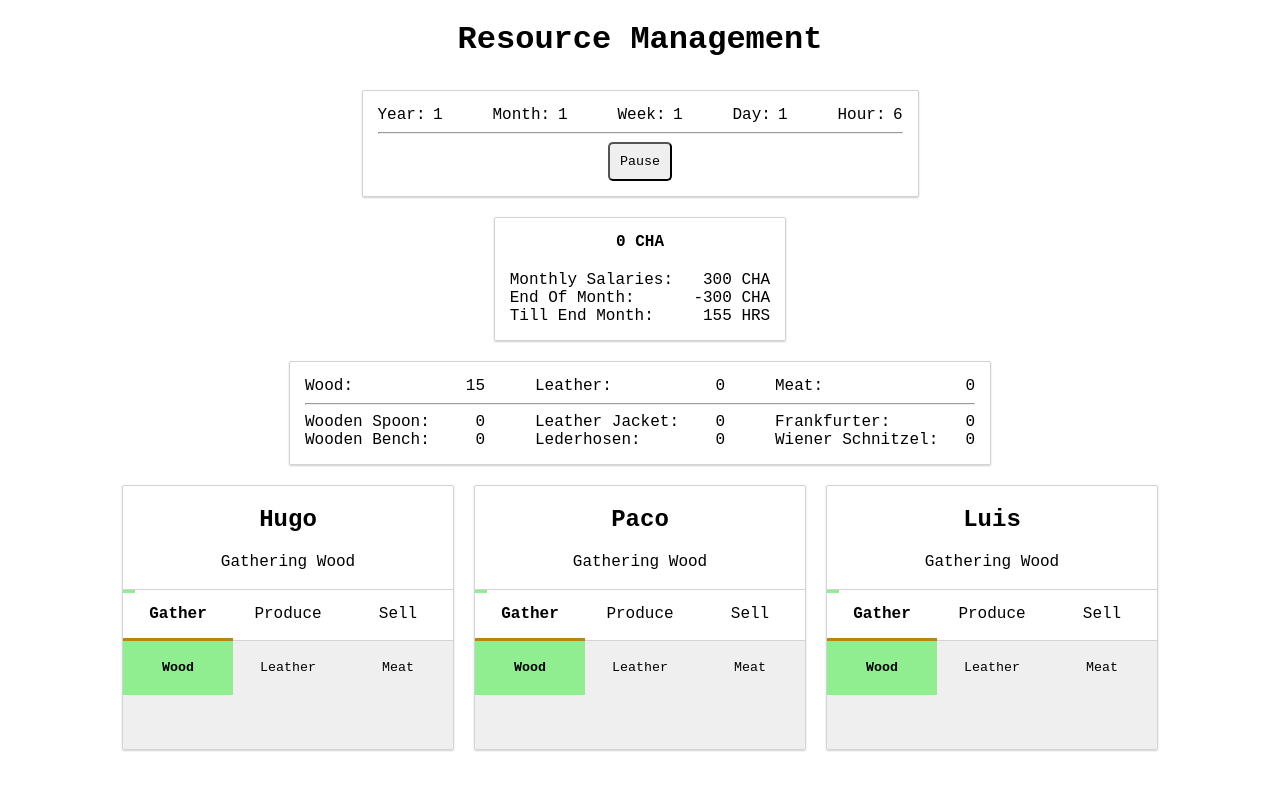
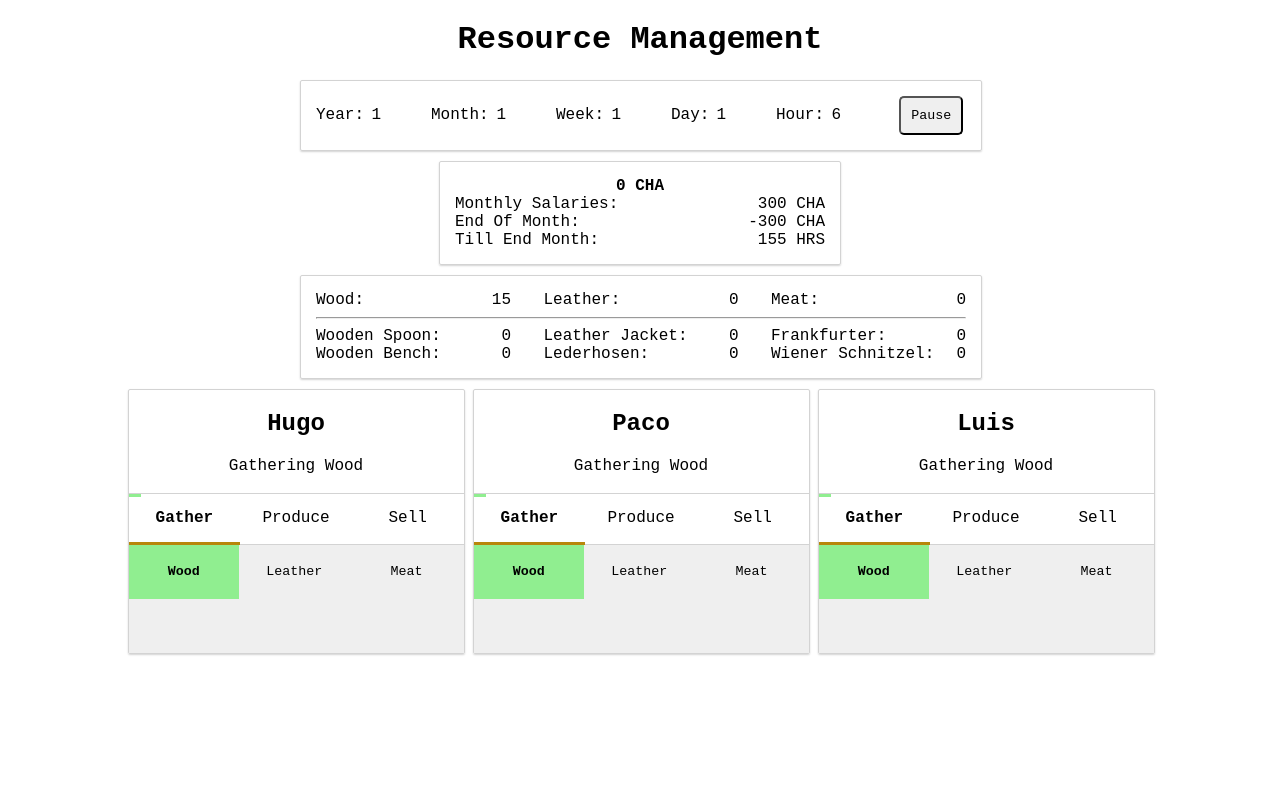
Before and after one commit to pinguinosod/resource-management, a React (Create React App) app: page / in a window 1280 px wide. Shown: the top 790 px of the page. Built offline with nearby package versions, Linux system fonts and the light colour scheme.

Commit message:
Improve UI

```diff
--- a/src/App.css
+++ b/src/App.css
@@ -1,37 +1,60 @@
 .App {
   text-align: center;
+  width: 100%;
+  margin: auto;
+  padding: 0 0 10px 0;
 }
 
 .App .hoard {
   display: inline-block;
-  border: 1px solid lightgray;
-  border-radius: 2px;
-  margin: 10px;
+  width: 100%;
+  border-top: 1px solid lightgray;
+  border-bottom: 1px solid lightgray;
+  padding: 0;
+  margin: 0 0 5px 0;
+  box-shadow: 0 1px 2px lightgray;
+}
+
+.App .hoard > div {
   padding: 15px;
-  box-shadow: 0 1px 2px #ccc;
+  display: grid;
+  grid-template-columns: auto;
+}
+
+@media (min-width: 420px) {
+  .App .hoard {
+    border: 1px solid lightgray;
+    border-radius: 2px;
+  }
+}
+
+@media (min-width: 703px) {
+  .App .hoard {
+    width: 400px;
+    margin: 0 0 10px 0;
+  }
 }
 
 .App .hoard.highlight {
   animation: highlighting 1s linear 0s infinite;
 }
 
-.App .hoard > div.current-coins {
+.App .hoard > div > div.current-coins {
   text-align: center;
   font-weight: bold;
-  margin-bottom: 20px;
 }
 
-.App .hoard > div:not(.current-coins) {
+.App .hoard > div > div:not(.current-coins) {
   display: flex;
   justify-content: space-between;
 }
 
-.App .hoard > div > span:first-child {
-  margin-right: 15px;
+.App .hoard > div > div > span:first-child {
+  text-align: left;
 }
 
-.App .hoard > div > span:last-child {
-  margin-left: 15px;
+.App .hoard > div > div > span:last-child {
+  text-align: right;
 }
 
 @keyframes highlighting {
@@ -51,18 +74,31 @@
 
 .App .worker-grid {
   display: grid;
+  grid-template-columns: 100%;
   justify-content: center;
-  grid-template-columns: auto;
+  grid-gap: 5px;
+  width: 100%;
+}
+
+@media (min-width: 420px) {
+  .App {
+    width: 400px;
+  }
 }
 
 @media (min-width: 703px) {
+  .App {
+    width: 100%;
+  }
+
   .App .worker-grid {
-    grid-template-columns: auto auto;
+    grid-template-columns: repeat(2, 335px);
+    grid-gap: 10px;
   }
 }
 
 @media (min-width: 1050px) {
   .App .worker-grid {
-    grid-template-columns: auto auto auto;
+    grid-template-columns: repeat(3, 335px);
   }
 }
--- a/src/App.js
+++ b/src/App.js
@@ -363,10 +363,12 @@ class App extends Component {
             }} />
           <br />
           <div className={!this.state.loading && this.state.gotNewCoins ? 'hoard highlight' : 'hoard'}>
-            <div className="current-coins" style={{ fontSize: this.calculateCoinsSize(this.state.coins) }}>{this.state.coins} CHA</div>
-            <div><span>Monthly Salaries:</span><span>{this.sumSalaries(this.state.workers)} CHA</span></div>
-            <div><span>End Of Month:</span><span>{this.coinsEndMonth(this.state.coins, this.state.workers)} CHA</span></div>
-            <div><span>Till End Month:</span><span>{this.hrsTillNextMonth(this.state.hours)} HRS</span></div>
+            <div>
+              <div className="current-coins" style={{ fontSize: this.calculateCoinsSize(this.state.coins) }}>{this.state.coins} CHA</div>
+              <div><span>Monthly Salaries:</span><span>{this.sumSalaries(this.state.workers)} CHA</span></div>
+              <div><span>End Of Month:</span><span>{this.coinsEndMonth(this.state.coins, this.state.workers)} CHA</span></div>
+              <div><span>Till End Month:</span><span>{this.hrsTillNextMonth(this.state.hours)} HRS</span></div>
+            </div>
           </div>
           <br />
           <Resources
--- a/src/Resources/Resources.css
+++ b/src/Resources/Resources.css
@@ -1,34 +1,53 @@
 .Resources {
   display: inline-block;
-  border: 1px solid lightgray;
-  border-radius: 2px;
-  margin: 10px;
+  width: 100%;
+  border-top: 1px solid lightgray;
+  border-bottom: 1px solid lightgray;
+  padding: 0;
+  margin: 0 0 5px 0;
+  box-shadow: 0 1px 2px lightgray;
+}
+
+.Resources > div {
   padding: 15px;
-  box-shadow: 0 1px 2px #ccc;
+}
+
+@media (min-width: 420px) {
+  .Resources {
+    border: 1px solid lightgray;
+    border-radius: 2px;
+  }
+}
+
+@media (min-width: 703px) {
+  .Resources {
+    width: 680px;
+    margin: 0 0 10px 2px;
+  }
 }
 
 .App.paused .Resources {
   background-color: lightgray;
 }
 
-.Resources > .materials-grid, .Resources > .products-grid {
+.Resources .materials-grid, .Resources .products-grid {
   display: grid;
-  grid-template-columns: 200px;
+  grid-template-columns: auto;
 }
 
 @media (min-width: 703px) {
-  .Resources > .materials-grid, .Resources > .products-grid {
-    grid-template-columns: 180px 190px 200px;
-    grid-column-gap: 50px;
+  .Resources .materials-grid, .Resources .products-grid {
+    grid-template-columns: 30% 30% 30%;
+    grid-column-gap: 5%;
   }
 }
 
-.Resources > .materials-grid > span, .Resources > .products-grid > span {
-  display: grid;
-  grid-template-columns: auto auto;
+.Resources .materials-grid > span, .Resources .products-grid > span {
+  display: flex;
   justify-content: space-between;
 }
 
-.Resources > .materials-grid > span, .Resources > .products-grid > span > span {
-  text-align: left;
+.Resources .materials-grid > span > span:first-child, .Resources .products-grid > span > span:first-child {
+  margin-right: 5px;
+  word-wrap: break-word;
 }
--- a/src/Resources/Resources.js
+++ b/src/Resources/Resources.js
@@ -5,6 +5,7 @@ const Resources = (props) => {
 
   return (
     <div className="Resources">
+      <div>
         <div className="materials-grid">
           {
             props.materials.map(material => {
@@ -27,6 +28,7 @@ const Resources = (props) => {
           }
         </div>
       </div>
+    </div>
   )
 }
 
--- a/src/TimeTrack/TimeTrack.css
+++ b/src/TimeTrack/TimeTrack.css
@@ -1,36 +1,63 @@
 .TimeTrack {
   display: inline-block;
-  border: 1px solid lightgray;
-  border-radius: 2px;
-  margin: 10px;
+  width: 100%;
+  border-top: 1px solid lightgray;
+  border-bottom: 1px solid lightgray;
+  padding: 0;
+  margin: 0 0 5px 0;
+  box-shadow: 0 1px 2px lightgray;
+}
+
+.TimeTrack > div {
   padding: 15px;
-  box-shadow: 0 1px 2px #ccc;
+}
+
+@media (min-width: 420px) {
+  .TimeTrack {
+    border: 1px solid lightgray;
+    border-radius: 2px;
+  }
+}
+
+@media (min-width: 703px) {
+  .TimeTrack {
+    width: 680px;
+    margin: 0 0 10px 2px;
+  }
 }
 
 .App.paused .TimeTrack {
   background-color: lightgray;
 }
 
-.TimeTrack > .materials-grid, .TimeTrack > .timetrack-grid {
+.TimeTrack .timetrack-grid {
   display: grid;
-  grid-template-columns: 200px;
+  grid-template-columns: auto auto;
+  grid-column-gap: 50px;
+}
+
+.TimeTrack .timetrack-grid > div:first-child {
+  display: grid;
+  grid-template-columns: auto;
+}
+
+.TimeTrack .timetrack-grid > div:last-child {
+  display: flex;
+  align-items: center;
+  justify-content: center;
 }
 
 @media (min-width: 703px) {
-  .TimeTrack > .materials-grid, .TimeTrack > .timetrack-grid {
+  .TimeTrack .timetrack-grid > div:first-child {
     grid-template-columns: 65px 75px 65px 55px 65px;
     grid-column-gap: 50px;
   }
 }
 
-.TimeTrack > .materials-grid > span, .TimeTrack > .timetrack-grid > span {
-  display: grid;
-  grid-template-columns: auto auto;
+.TimeTrack .timetrack-grid > div > span {
+  display: flex;
+  align-items: center;
   justify-content: space-between;
-}
-
-.TimeTrack > .materials-grid > span, .TimeTrack > .timetrack-grid > span > span {
-  text-align: left;
 }
 
 .TimeTrack button {
--- a/src/TimeTrack/TimeTrack.js
+++ b/src/TimeTrack/TimeTrack.js
@@ -63,6 +63,7 @@ const TimeTrack = (props) => {
   return (
     <div className="TimeTrack">
       <div className="timetrack-grid">
+        <div>
           <span>
             <span>Year:</span><span>{timeElapsedObject.years + 1}</span>
           </span>
@@ -79,10 +80,12 @@ const TimeTrack = (props) => {
             <span>Hour:</span><span>{timeElapsedObject.hours + 1}</span>
           </span>
         </div>
-      <hr />
+        <div>
           <button onClick={props.pauseToggleHandler} disabled={props.gameOver}>
             {props.gameOver ? 'Game Over!' : props.paused ? 'Resume' : 'Pause'}
           </button>
+        </div>
+      </div>
     </div>
   )
 }
--- a/src/Worker/Tasks/Tasks.css
+++ b/src/Worker/Tasks/Tasks.css
@@ -1,4 +1,4 @@
-.Worker .current-task {
+.Tasks .current-task {
   text-transform: capitalize;
 }
 
@@ -68,10 +68,11 @@
 .Tasks .button-grid {
   display: flex;
   flex-flow: row wrap;
+  justify-content: center;
 }
 
 .Tasks button {
-  width: 110px;
+  width: 33%;
   height: 54px;
   margin: 0;
   padding: 10px;
@@ -79,6 +80,10 @@
   border-radius: 0;
   background-color: #efefef;
   word-wrap: break-word;
+}
+
+.Tasks button:nth-child(3n) {
+  width: 34%;
 }
 
 .App.paused .Tasks button:not(.selected) {
--- a/src/Worker/Tasks/Tasks.js
+++ b/src/Worker/Tasks/Tasks.js
@@ -33,17 +33,17 @@ const Tasks = (props) => {
         <li className={currentTab === 'gather' ? 'selected' : ''}
           onClick={() => { setCurrentTab('gather') }}>
           {showCurrentTaskMark('gather') ? <span className="current-task-mark"></span> : ""}
-          Gather
+          <span>Gather</span>
         </li>
         <li className={currentTab === 'produce' ? 'selected' : ''}
           onClick={() => { setCurrentTab('produce') }}>
           {showCurrentTaskMark('produce') ? <span className="current-task-mark"></span> : ""}
-          Produce
+          <span>Produce</span>
         </li>
         <li className={currentTab === 'sell' ? 'selected' : ''}
           onClick={() => { setCurrentTab('sell') }}>
           {showCurrentTaskMark('sell') ? <span className="current-task-mark"></span> : ""}
-          Sell
+          <span>Sell</span>
         </li>
       </ul>
       <div className="tab-wrapper">
--- a/src/Worker/Worker.css
+++ b/src/Worker/Worker.css
@@ -1,28 +1,26 @@
 .Worker {
   display: inline-block;
-  border: 1px solid;
-  width: 330px;
+  width: 100%;
+  border-top: 1px solid lightgray;
+  border-bottom: 1px solid lightgray;
   padding: 0;
-  margin: 10px;
-  border-radius: 2px;
-}
-
-.App.paused .Worker.active {
-  background-color: lightgray;
-  border-color: lightgray;
+  margin: 0;
   box-shadow: 0 1px 2px lightgray;
 }
 
-.App.paused .Worker.idle {
+.App.paused .Worker {
   background-color: lightgray;
 }
 
-.Worker.active {
-  border-color: lightgray;
-  box-shadow: 0 1px 2px lightgray;
+@media (min-width: 420px) {
+  .Worker {
+    border: 1px solid lightgray;
+    border-radius: 2px;
+  }
 }
 
-.Worker.idle {
-  border-color: lightgray;
-  box-shadow: 0 1px 2px lightgray;
+@media (min-width: 703px) {
+  .Worker {
+    margin: 0;
+  }
 }
--- a/src/Worker/Worker.js
+++ b/src/Worker/Worker.js
@@ -5,7 +5,7 @@ import './Worker.css'
 const Worker = (props) => {
 
   return (
-    <div className={props.working ? 'Worker active' : 'Worker idle'}>
+    <div className="Worker">
       <h2>{props.name}</h2>
       <Tasks
         currentTask={props.currentTask}
--- a/src/index.css
+++ b/src/index.css
@@ -1,6 +1,8 @@
 body {
   margin: 0;
+  padding: 0;
   font-family: 'Courier New', Courier, monospace;
+  background-color: white;
 }
 
 button {
```
Lines whose indentation alone changed are shown as unchanged.
